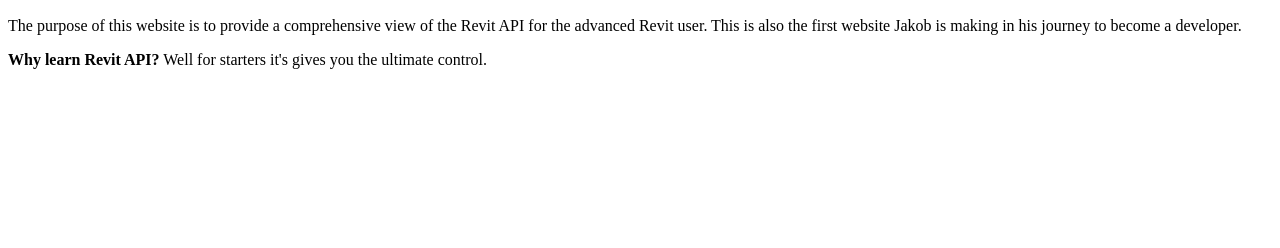
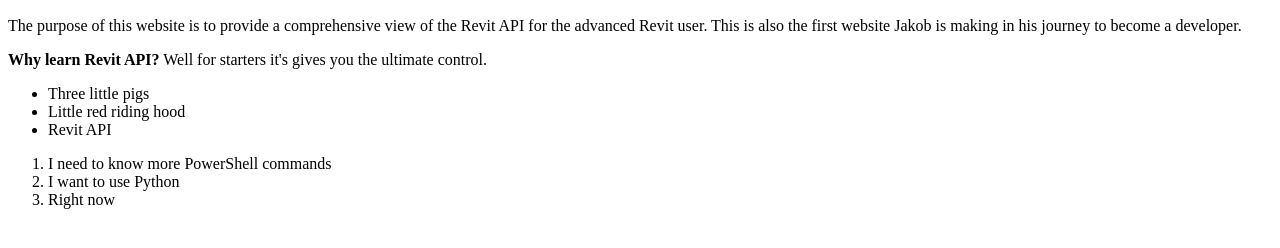
Before and after one commit to JWermelin/Revit-API, a plain HTML site: page Webpage/index.html in a window 1280 px wide. Shown: the part 110-358 px from the top of the page. Drawn offline with Linux system fonts and the light colour scheme.

Commit message:
Added some lists to the html-file

```diff
--- a/Webpage/index.html
+++ b/Webpage/index.html
@@ -15,6 +15,16 @@
    <p><strong>Why learn Revit API?</strong> Well for starters it's gives you the ultimate control.</p>
    <!-- This text is not that important, I just want to create something.-->
 <!-- This is another comment -->
+<ul>
+    <li>Three little pigs </li>
+    <li>Little red riding hood</li>
+    <li>Revit API</li>
+</ul>
+<ol>
+    <li>I need to know more PowerShell commands</li>
+    <li>I want to use Python</li>
+    <li>Right now</li>
+</ol>
 
 </body>
 </html>
```
